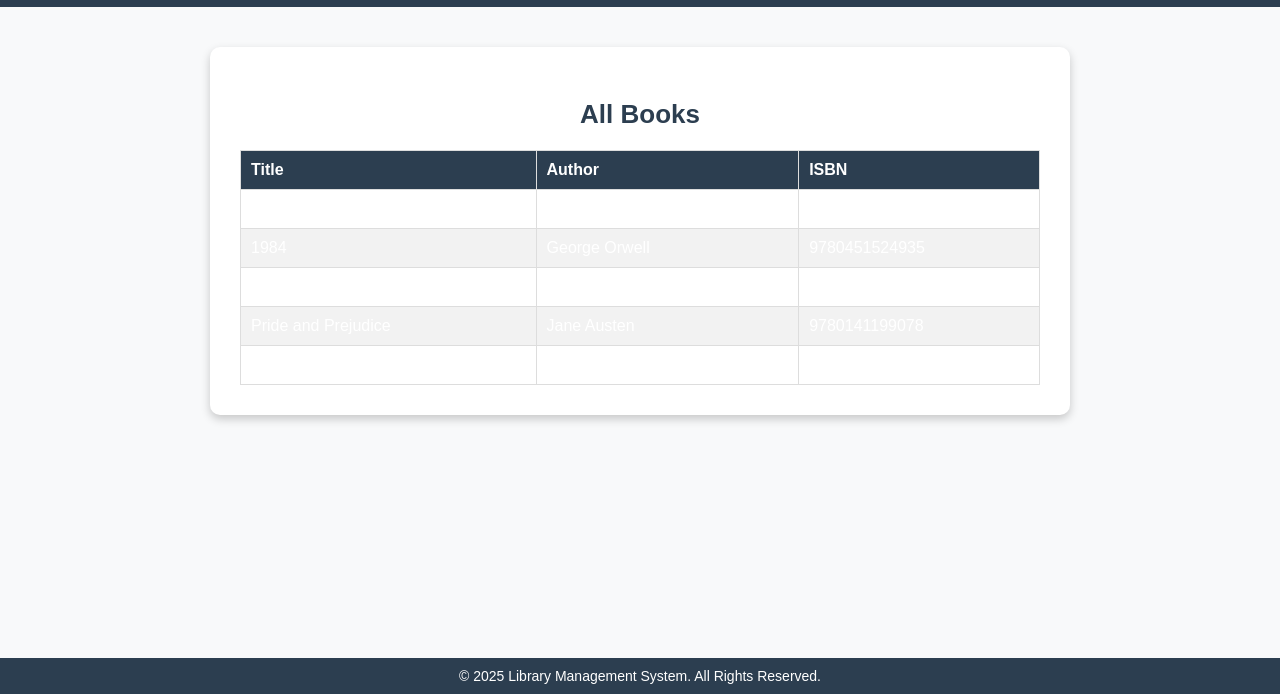
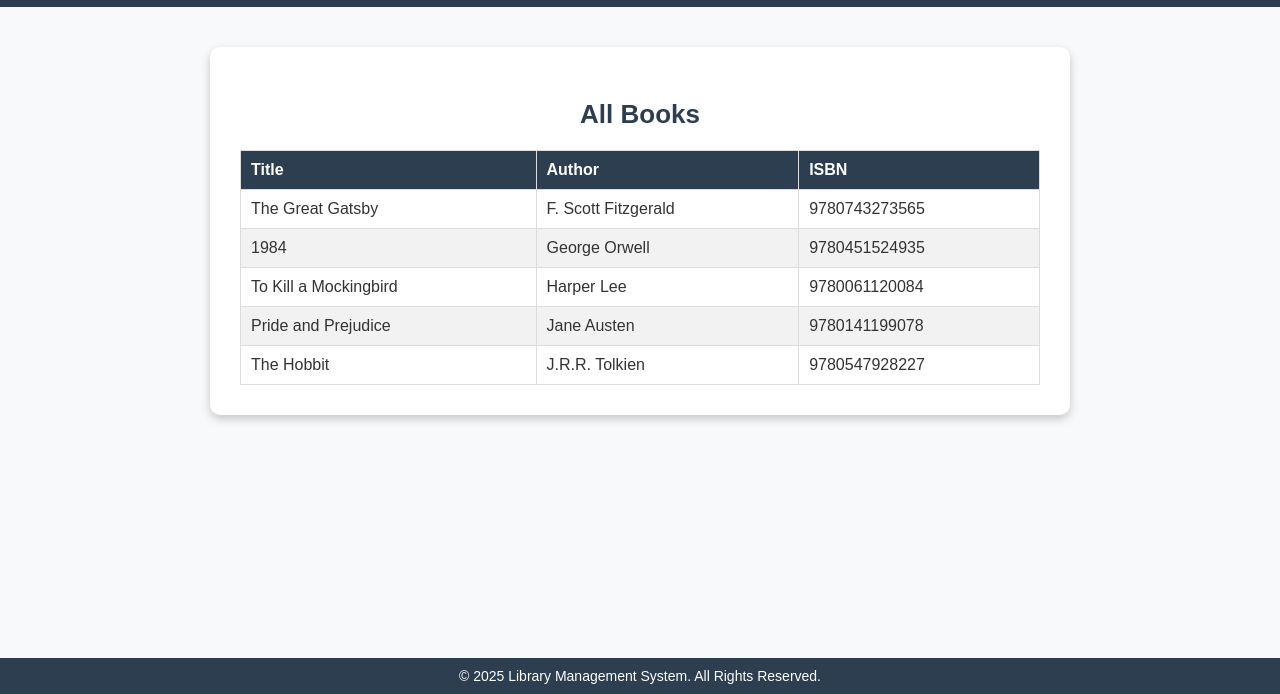
Before and after one commit to darshanchouthai/LibraryManagement, a plain HTML site: page view_books.html in a window 1280 px wide. Shown: the part 106-800 px from the top of the page. Drawn offline with Linux system fonts and the light colour scheme.

Commit message:
Update view_books.html

```diff
--- a/view_books.html
+++ b/view_books.html
@@ -11,7 +11,7 @@
             background-color: #f8f9fa;
             margin: 0;
             padding: 0;
-            color: white;
+            color: #333;
         }
 
         header {
```
